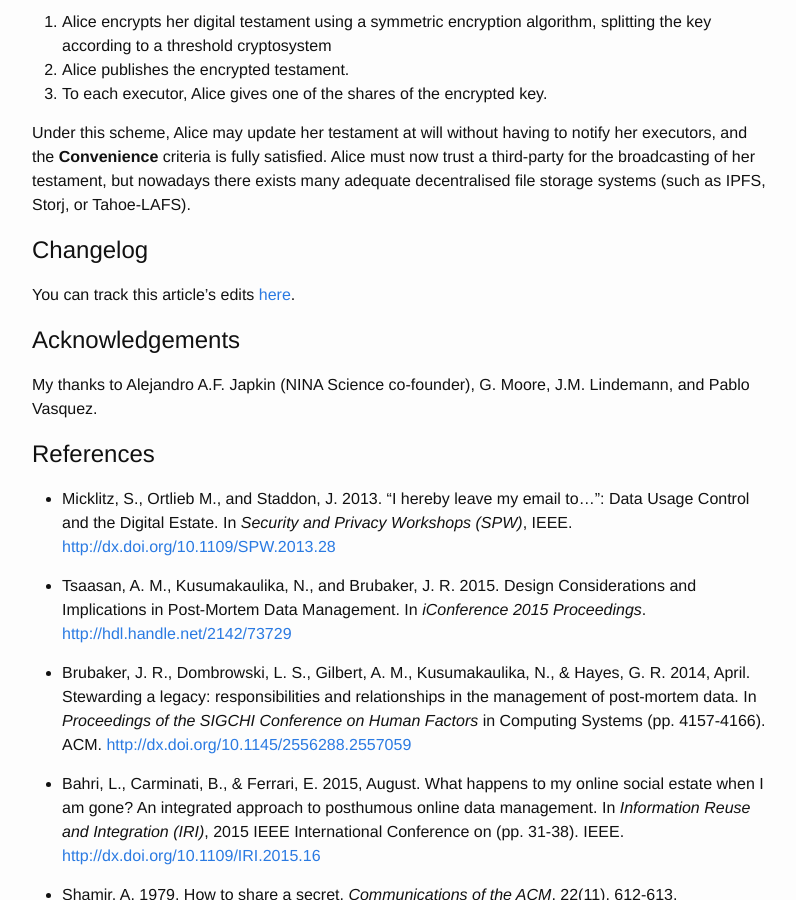
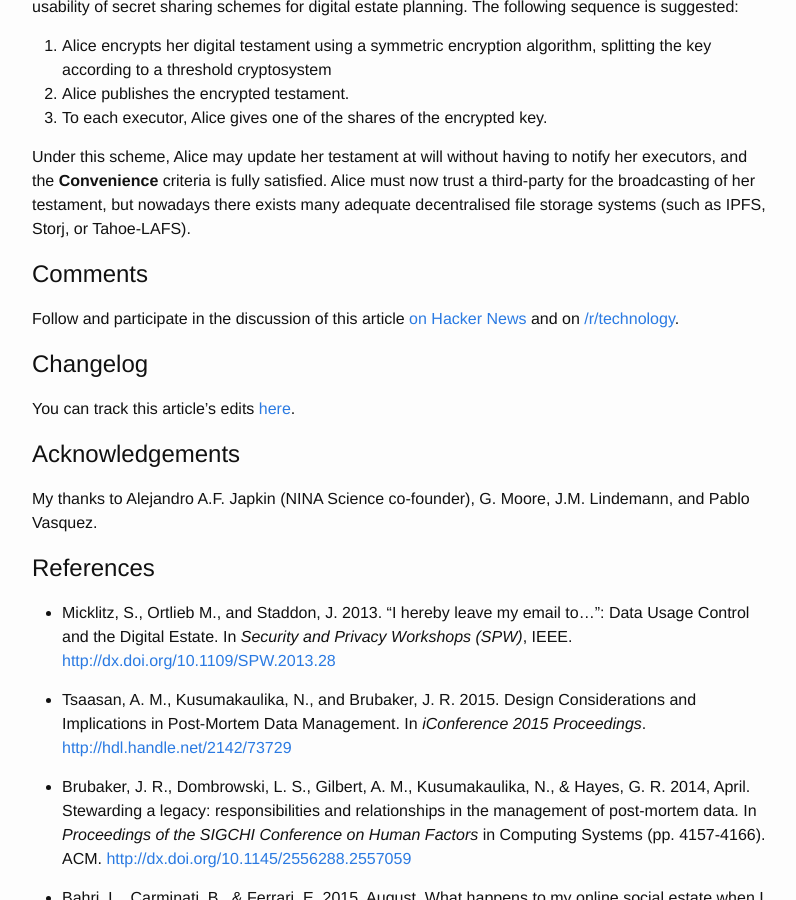
Before and after one commit to arielelkin/site_source, a Jekyll site: the page built from articles/digital-estate-planning.markdown, in a window 1280 px wide and 900 px high, scrolled down 4486 px. Shown: the whole window, without its empty margins (238-1034 px from the left). Built offline with Jekyll 4.4.1, drawn with Linux system fonts in a browser that asks for light colours.

Commit message:
added comments section to dep article

```diff
--- a/articles/digital-estate-planning.markdown
+++ b/articles/digital-estate-planning.markdown
@@ -21,6 +21,7 @@ footer: false
 - [Protocols](#protocols)
 	- [Centralised Fiduciaries](#centralised-fiduciaries)
 	- [Secret Sharing Schemes](#secret-sharing-schemes)
+- [Comments](#comments)
 - [Changelog](#changelog)
 - [Acknowledgements](#acknowledgements)
 - [References](#references)
@@ -134,6 +135,10 @@ A serial combination of symmetric-key cryptography and secret sharing schemes ca
 
 Under this scheme, Alice may update her testament at will without having to notify her executors, and the **Convenience** criteria is fully satisfied. Alice must now trust a third-party for the broadcasting of her testament, but nowadays there exists many adequate decentralised file storage systems (such as IPFS, Storj, or Tahoe-LAFS).
 
+# Comments
+
+Follow and participate in the discussion of this article [on Hacker News](https://news.ycombinator.com/item?id=14292243) and on [/r/technology](https://www.reddit.com/r/technology/comments/69yq7n/how_will_you_pass_on_your_digital_assets_after/).
+
 # Changelog
 
 You can track this article's edits [here](https://github.com/arielelkin/site_source/commits/master/articles/digital-estate-planning.markdown).
```
